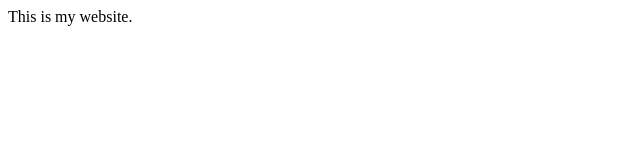
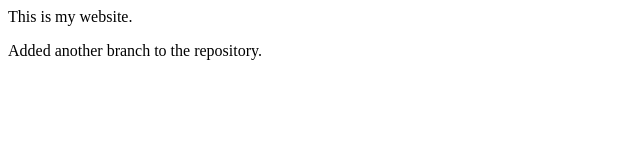
Before and after one commit to AbrarShahriar-081/Local-project-repo, a plain HTML site: page index.html in a window 1280 px wide. Shown: the whole page, without its empty margins (0-640 px from the left). Drawn offline with Linux system fonts and the light colour scheme.

Commit message:
added another branch

```diff
--- a/index.html
+++ b/index.html
@@ -1,3 +1,6 @@
 <p>
     This is my website.
 </p>
+<p>
+    Added another branch to the repository.
+</p>
```
